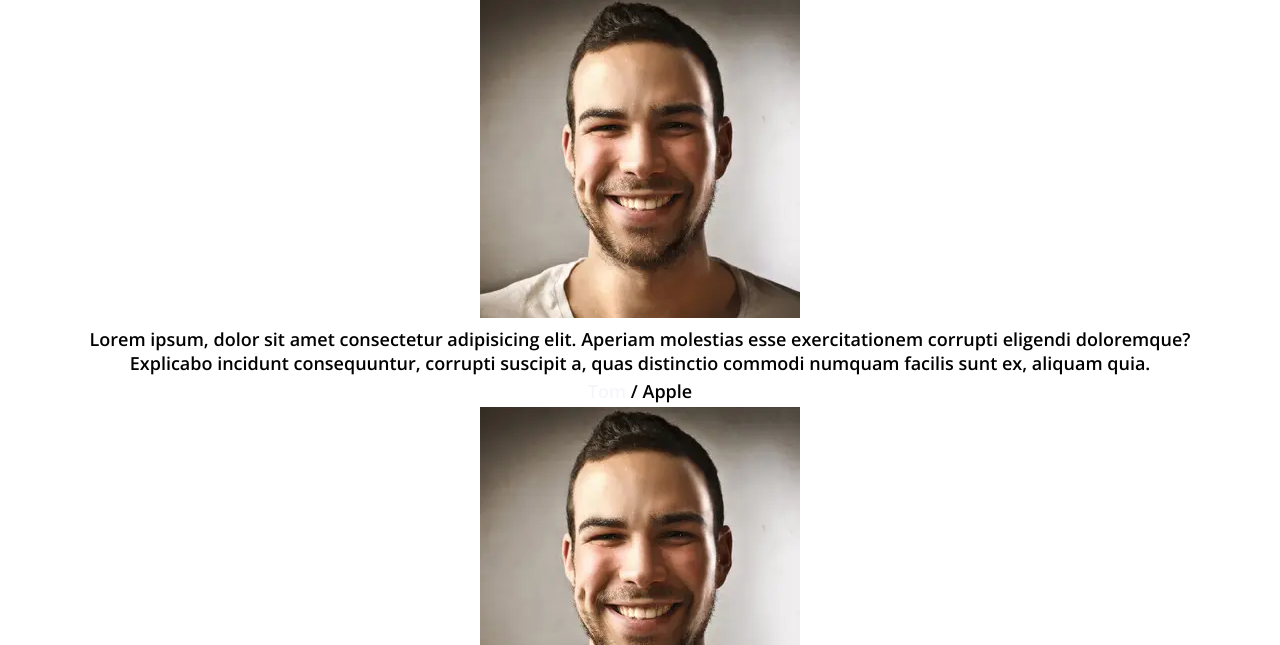
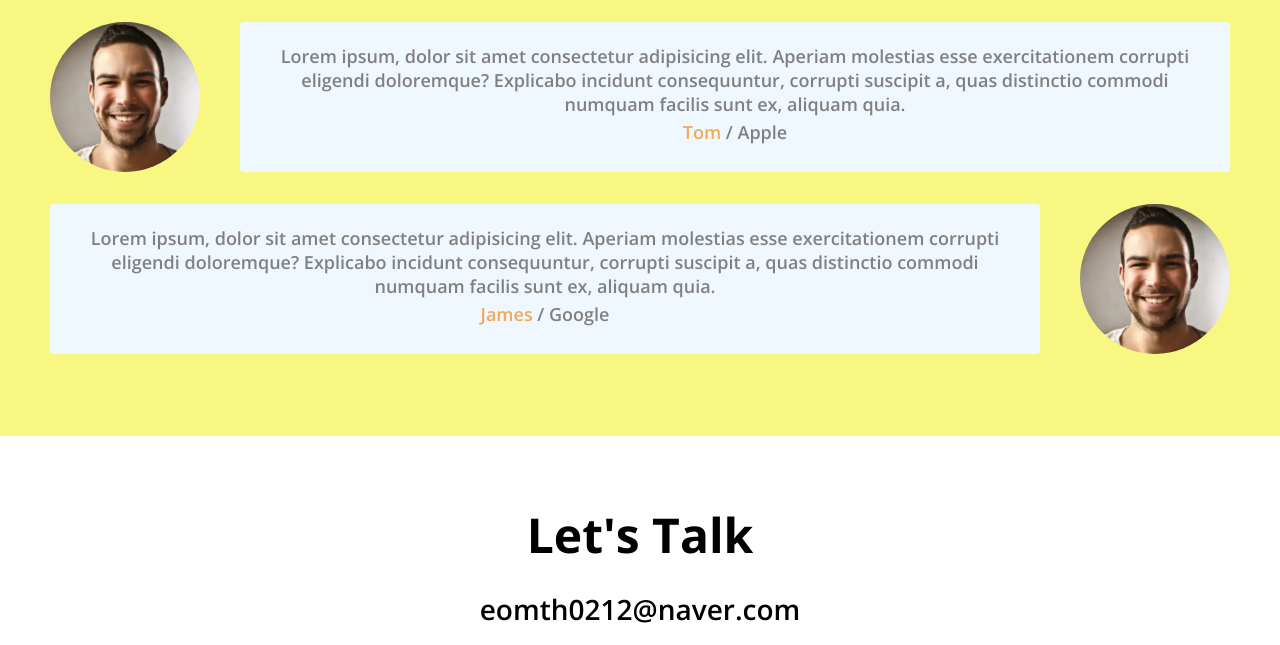
Before and after one commit to eomth0212/porrfolio, a plain HTML site: page index.html in a window 1280 px wide. Shown: the part 3132-3777 px from the top of the page. Drawn offline with nearby package versions, Linux system fonts and the light colour scheme.

Commit message:
CSS.testimonials

```diff
--- a/index.html
+++ b/index.html
@@ -196,7 +196,7 @@
         </div>
     </section>
     <!-- Testimonial -->
-    <section id="testimonial" class="section">
+    <section id="testimonials" class="section">
         <h1>Testimonial</h1>
         <h3>See what they say about me</h3>
         <div class="testimonials">
@@ -209,20 +209,19 @@
                     </p>
                     <p class="name"><a href="">Tom</a> / Apple</p>
                 </div>
-
             </div>
             <div class="testimonial">
-                <img src="imgs/people1-200515-154332.webp"
-                alt="People"
-                class="testimonial__avatar"/>
                 <div class="testimanial__speech-bubble">
                     <p>Lorem ipsum, dolor sit amet consectetur adipisicing elit. Aperiam molestias esse exercitationem corrupti eligendi doloremque? Explicabo incidunt consequuntur, corrupti suscipit a, quas distinctio commodi numquam facilis sunt ex, aliquam quia.
                     </p>
                     <p class="name"><a href="">James</a> / Google</p>
                 </div>
+                <img src="imgs/people1-200515-154332.webp"
+                alt="People"
+                class="testimonial__avatar"/>
+            </div>
+            </div>
 
-            </div>
-        </div>
     </section>
     <!-- Contact -->
     <section id="contact" class="section">
--- a/style.css
+++ b/style.css
@@ -386,3 +386,45 @@ p {
     margin-top: 8px;
     background-color: #8d8d8d;
 }
+
+/* Testimonial */
+#testimonials {
+    background-color: var(--colorlight-yellow);
+}
+
+.testimanials {
+    margin: 40px;
+}
+
+.testimonial {
+    display: flex;
+    margin: 32px 0;
+}
+
+.testimonial__avatar {
+    width: 150px;
+    height: 150px;
+    border-radius: 50%;
+}
+
+.testimonial__avatar:nth-child(odd) {
+    margin-right: 40px;
+}
+
+.testimonial__avatar:nth-child(even) {
+    margin-left: 40px;
+}
+
+.testimanial__speech-bubble {
+    padding: 18px;
+    background-color: aliceblue;
+    border-radius: var(--size-border-radius);
+}
+
+.testimanial__speech-bubble p {
+    color: gray;
+}
+
+.testimanial__speech-bubble a {
+    color: var(--color-light-orangy);
+}
```
